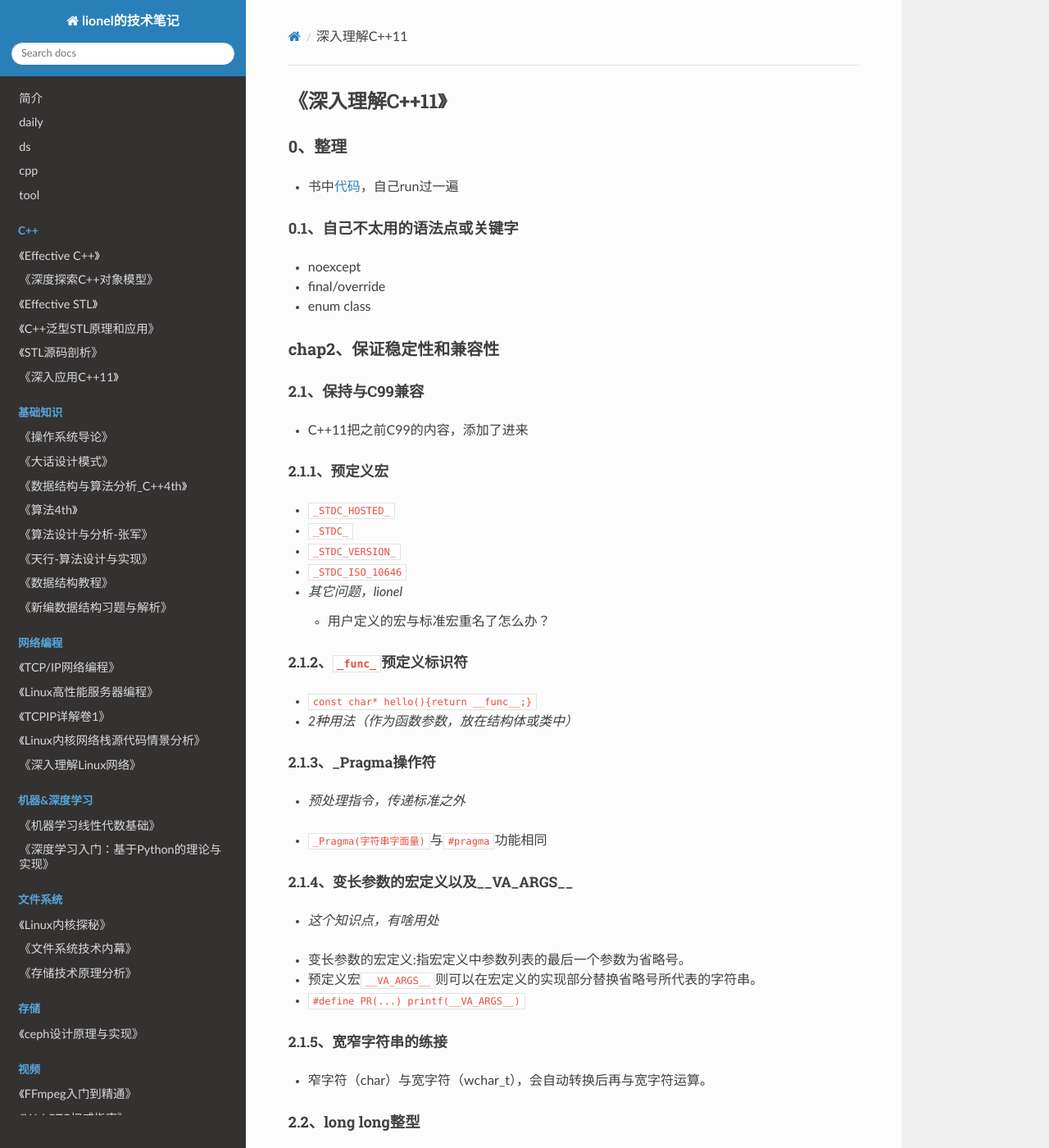
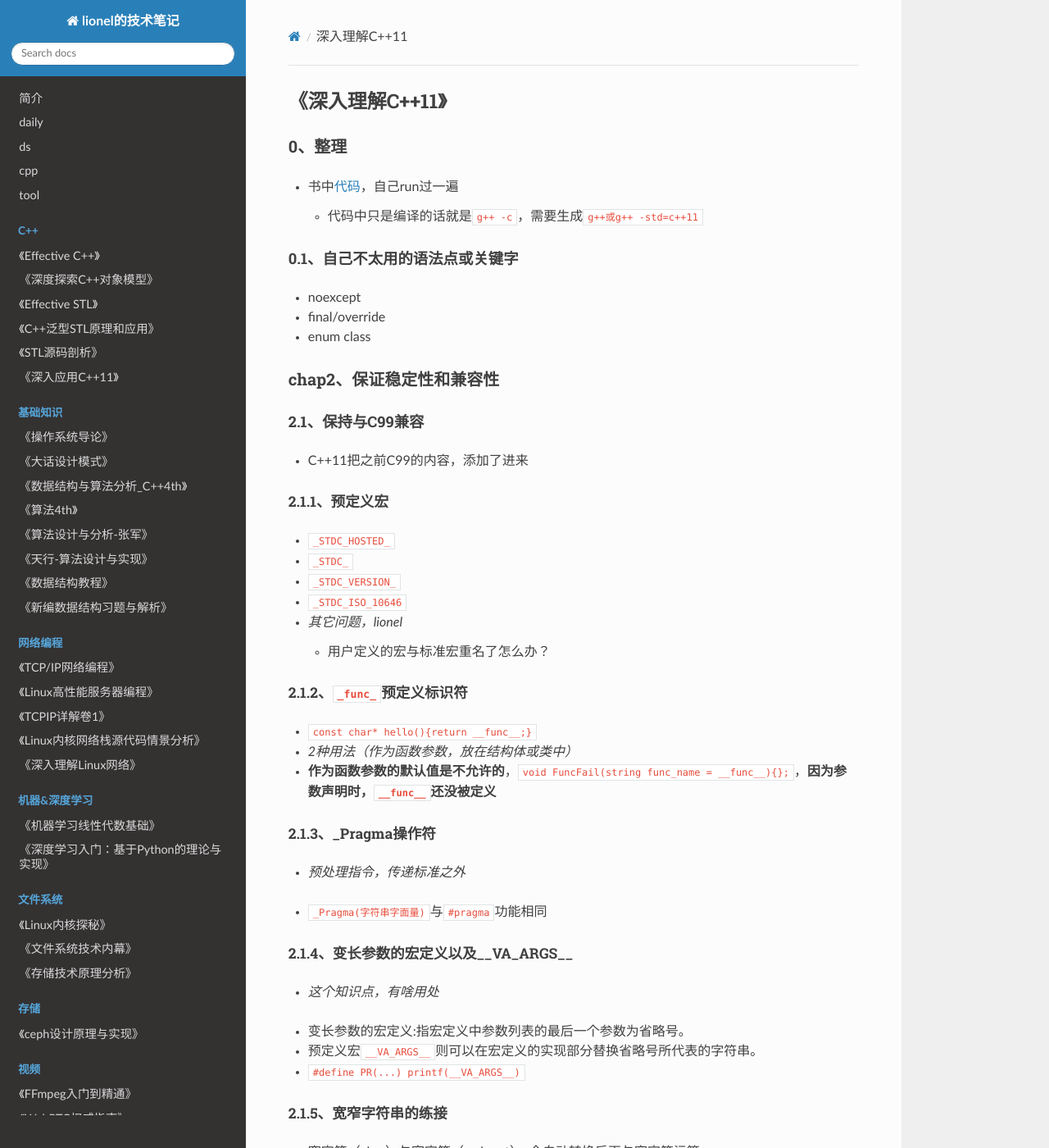
Before and after one commit to wolflion/booknotes, an MkDocs documentation site: the page built from docs/22C++modern/深入理解C++11.md, in a window 1280 px wide and 1400 px high. Shown: the whole window at 82% size. Built offline with MkDocs 1.6.1, drawn with Linux system fonts in a browser that asks for light colours; nearby versions of some CDN libraries; some of the changed text lies outside the part shown.

Commit message:
Update 深入理解C++11.md

```diff
--- a/docs/22C++modern/深入理解C++11.md
+++ b/docs/22C++modern/深入理解C++11.md
@@ -3,6 +3,7 @@
 ### 0、整理
 
 + 书中[代码](https://gitee.com/fewolflion/BookCode/tree/master/10C++/%E6%B7%B1%E5%85%A5%E7%90%86%E8%A7%A3C++11_Code)，自己run过一遍
+  + 代码中只是编译的话就是`g++ -c`，需要生成`g++或g++ -std=c++11`
 
 #### 0.1、自己不太用的语法点或关键字
 
@@ -29,6 +30,7 @@
 
 + `const char* hello(){return __func__;}`
 + *2种用法（作为函数参数，放在结构体或类中）*
++ **作为函数参数的默认值是不允许的**，`void FuncFail(string func_name = __func__){};`，**因为参数声明时，`__func__`还没被定义**
 
 ##### 2.1.3、_Pragma操作符
 
@@ -441,6 +443,7 @@ decltype((i)) b;  // b int &，无法编译通过
 ##### 5.1.2、有缺陷的枚举类型
 
 + [5-1-1.cpp]
+  + Category中的General和Type中的General都是全局的名字，编译会报错，但如果用namespace分割了全局空间的话，**g++会出警告，但不会阻止编译**
 + [5-1-2.cpp]
 + [5-1-3.cpp]
 + [5-1-4.cpp]
```
